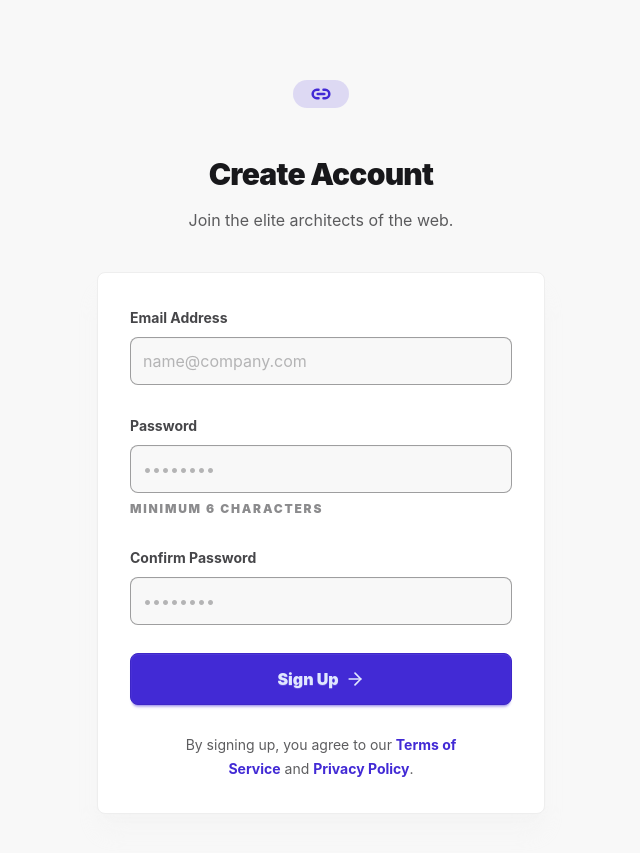
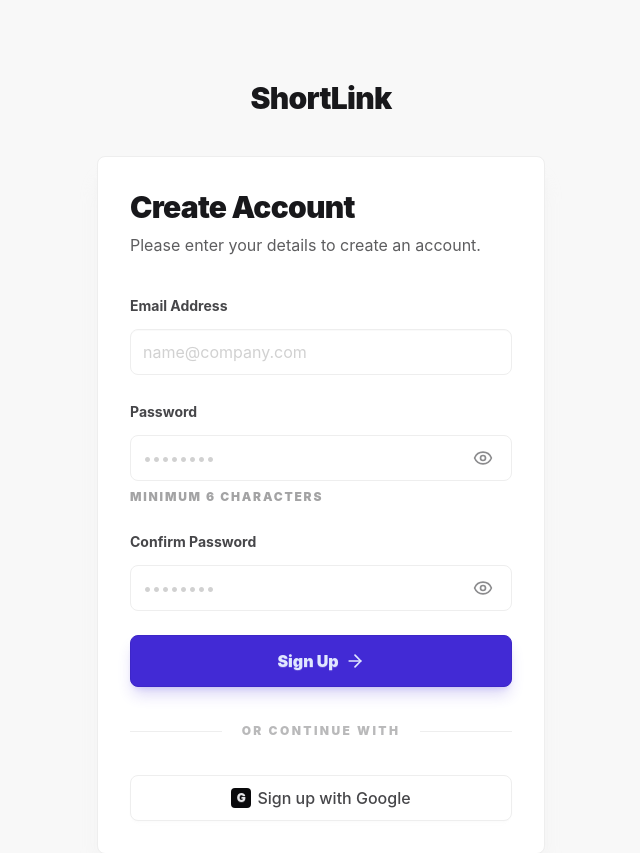
Before and after one commit to rivando-al-rasyid/cliq-frontend, a React (Vite) app: page /auth/register in a window 1280 px wide. Shown: the top 853 px of the page, without its empty margins (319-959 px from the left). Built offline with nearby package versions, Linux system fonts and the light colour scheme.

Commit message:
feat : login and register integration

```diff
--- a/package.json
+++ b/package.json
@@ -10,6 +10,7 @@
     "preview": "vite preview"
   },
   "dependencies": {
+    "@react-oauth/google": "^0.13.5",
     "@tailwindcss/vite": "^4.3.1",
     "daisyui": "^5.5.23",
     "lucide-react": "^1.20.0",
--- a/src/components/header.jsx
+++ b/src/components/header.jsx
@@ -1,36 +1,104 @@
+import { NavLink, useNavigate } from "react-router";
+import { Plus, UserRound } from "lucide-react";
+
 function Header() {
+  const navigate = useNavigate();
+
+  const isAuth = Boolean(localStorage.getItem("accessToken"));
+
+  const handleLogout = () => {
+    localStorage.removeItem("accessToken");
+    navigate("/login");
+  };
+
   return (
-    <header className="sticky top-0 z-50 border-b border-base-300 bg-base-100/90 backdrop-blur">
+    <header className="sticky top-0 z-50 border-b border-base-300 bg-base-100">
       <nav className="navbar mx-auto max-w-7xl px-5">
         <div className="navbar-start">
-          <a className="text-xl font-black tracking-tight">
-            Short<span className="text-primary">Link</span>
-          </a>
+          <NavLink to="/" className="text-xl font-black tracking-tight">
+            ShortLink
+          </NavLink>
         </div>
 
+        {isAuth && (
           <div className="navbar-center hidden lg:flex">
-          <ul className="menu menu-horizontal gap-2 px-1 text-sm">
+            <ul className="menu menu-horizontal gap-4 px-1 text-sm font-medium">
               <li>
-              <a className="rounded-none border-b-2 border-primary text-primary">
+                <NavLink
+                  to="/"
+                  className={({ isActive }) =>
+                    isActive
+                      ? "rounded-none border-b-2 border-primary text-primary"
+                      : "text-base-content/60 hover:text-primary"
+                  }
+                >
                   Dashboard
-              </a>
+                </NavLink>
               </li>
+
               <li>
-              <a className="text-base-content/50 hover:text-primary">
+                <NavLink
+                  to="/analytics"
+                  className={({ isActive }) =>
+                    isActive
+                      ? "rounded-none border-b-2 border-primary text-primary"
+                      : "text-base-content/60 hover:text-primary"
+                  }
+                >
                   Analytics
-              </a>
+                </NavLink>
               </li>
+
               <li>
-              <a className="text-base-content/50 hover:text-primary">Links</a>
+                <NavLink
+                  to="/links"
+                  className={({ isActive }) =>
+                    isActive
+                      ? "rounded-none border-b-2 border-primary text-primary"
+                      : "text-base-content/60 hover:text-primary"
+                  }
+                >
+                  Links
+                </NavLink>
               </li>
             </ul>
           </div>
+        )}
 
-        <div className="navbar-end gap-3">
-          <button className="btn btn-ghost btn-sm hidden sm:inline-flex">
+        <div className="navbar-end gap-4">
+          {isAuth ? (
+            <>
+              <button className="btn btn-primary btn-sm hidden gap-2 shadow-md sm:inline-flex">
+                <Plus className="h-4 w-4" />
+                Create New Link
+              </button>
+
+              <div className="flex h-9 w-9 items-center justify-center rounded-full bg-primary/10 text-primary">
+                <UserRound className="h-5 w-5" />
+              </div>
+
+              <button
+                type="button"
+                onClick={handleLogout}
+                className="btn btn-ghost btn-sm text-base-content/60"
+              >
+                Logout
+              </button>
+            </>
+          ) : (
+            <>
+              <NavLink
+                to="/auth/login"
+                className="btn btn-ghost btn-sm text-base-content/60"
+              >
                 Login
-          </button>
-          <button className="btn btn-primary btn-sm shadow-md">Logout</button>
+              </NavLink>
+
+              <NavLink to="/auth/register" className="btn btn-primary btn-sm">
+                Register
+              </NavLink>
+            </>
+          )}
         </div>
       </nav>
     </header>
--- a/src/main.jsx
+++ b/src/main.jsx
@@ -12,6 +12,8 @@
 import RegisterPage from "./pages/RegisterPage";
 import LoginPage from "./pages/LoginPage";
 
+import { loginAction, registerAction } from "./utils/auth.action";
+
 const router = createBrowserRouter([
   {
     path: "/",
@@ -24,10 +26,12 @@
       {
         path: "register",
         Component: RegisterPage,
+        action: registerAction,
       },
       {
         path: "login",
         Component: LoginPage,
+        action: loginAction,
       },
     ],
   },
--- a/src/pages/LoginPage.jsx
+++ b/src/pages/LoginPage.jsx
@@ -1,27 +1,14 @@
 import { useState } from "react";
 import { ArrowRight, Eye, EyeOff } from "lucide-react";
-import { Link } from "react-router";
+import { Form, Link, useActionData, useNavigation } from "react-router";
 
 function LoginPage() {
   const [showPassword, setShowPassword] = useState(false);
 
-  const [form, setForm] = useState({
-    email: "",
-    password: "",
-  });
+  const actionData = useActionData();
+  const navigation = useNavigation();
 
-  const handleChange = (e) => {
-    setForm((current) => ({
-      ...current,
-      [e.target.name]: e.target.value,
-    }));
-  };
-
-  const handleSubmit = (e) => {
-    e.preventDefault();
-
-    console.log("Login data:", form);
-  };
+  const isSubmitting = navigation.state === "submitting";
 
   return (
     <section className="w-full max-w-md">
@@ -29,8 +16,8 @@
         ShortLink
       </h1>
 
-      <form
-        onSubmit={handleSubmit}
+      <Form
+        method="post"
         className="mt-10 rounded-lg border border-base-300 bg-base-100 p-8 shadow-xl shadow-base-300/40"
       >
         <div>
@@ -39,6 +26,12 @@
             Please enter your details to sign in.
           </p>
         </div>
+
+        {actionData?.error && (
+          <div className="alert alert-error mt-6 rounded-lg text-sm">
+            {actionData.error}
+          </div>
+        )}
 
         <div className="mt-9 space-y-6">
           <div>
@@ -49,43 +42,40 @@
             <input
               type="email"
               name="email"
-              value={form.email}
-              onChange={handleChange}
               placeholder="name@company.com"
-              className="input input-bordered mt-3 h-[46px] w-full rounded-lg border-base-300 bg-base-100 text-base placeholder:text-base-content/20 focus:border-primary focus:outline-none"
+              className="input input-bordered mt-3 h-11.5 w-full rounded-lg border-base-300 bg-base-100 text-base placeholder:text-base-content/20 focus:border-primary focus:outline-none"
               required
             />
           </div>
 
           <div>
-            <div className="flex items-center justify-between">
-              <label className="text-sm font-bold text-base-content/80">
+            <div className="flex items-center justify-between gap-3">
+              <label className="text-sm font-bold leading-none text-base-content/80">
                 Password
               </label>
 
               <Link
-                to="/forgot-password"
-                className="text-sm font-bold text-primary hover:underline"
+                to="/auth/forgot-password"
+                className="text-sm font-bold leading-none text-primary hover:underline"
               >
                 Forgot password?
               </Link>
             </div>
 
-            <div className="input input-bordered mt-3 flex h-[46px] items-center gap-3 rounded-lg border-base-300 bg-base-100 focus-within:border-primary">
+            <div className="mt-3 flex h-11.5 w-full items-center rounded-lg border border-base-300 bg-base-100 px-3 focus-within:border-primary">
               <input
                 type={showPassword ? "text" : "password"}
                 name="password"
-                value={form.password}
-                onChange={handleChange}
                 placeholder="••••••••"
-                className="grow bg-transparent text-base placeholder:text-base-content/20 focus:outline-none"
+                className="min-w-0 flex-1 bg-transparent text-base placeholder:text-base-content/20 focus:outline-none"
                 required
               />
 
               <button
                 type="button"
                 onClick={() => setShowPassword((current) => !current)}
-                className="text-base-content/50 hover:text-primary"
+                className="flex h-8 w-8 shrink-0 items-center justify-center rounded-md text-base-content/50 hover:text-primary"
+                aria-label={showPassword ? "Hide password" : "Show password"}
               >
                 {showPassword ? (
                   <EyeOff className="h-5 w-5" />
@@ -96,9 +86,13 @@
             </div>
           </div>
 
-          <button className="btn btn-primary h-[52px] w-full rounded-lg text-base font-black shadow-lg shadow-primary/20">
-            Log In
-            <ArrowRight className="h-5 w-5" />
+          <button
+            type="submit"
+            disabled={isSubmitting}
+            className="btn btn-primary h-13 w-full rounded-lg text-base font-black shadow-lg shadow-primary/20"
+          >
+            {isSubmitting ? "Logging in..." : "Log In"}
+            {!isSubmitting && <ArrowRight className="h-5 w-5" />}
           </button>
         </div>
 
@@ -112,18 +106,21 @@
 
         <button
           type="button"
-          className="btn h-[46px] w-full rounded-lg border-base-300 bg-base-100 text-base font-medium text-base-content/80 hover:border-primary hover:bg-base-100"
+          className="btn h-11.5 w-full rounded-lg border-base-300 bg-base-100 text-base font-medium text-base-content/80 hover:border-primary hover:bg-base-100"
         >
           <span className="flex h-5 w-5 items-center justify-center rounded-sm bg-neutral text-xs font-black text-neutral-content">
             G
           </span>
           Sign in with Google
         </button>
-      </form>
+      </Form>
 
       <p className="mt-10 text-center text-sm text-base-content/70">
-        Don&apos;t have an account?{" "}
-        <Link to="/register" className="font-bold text-primary hover:underline">
+        Don't have an account?{" "}
+        <Link
+          to="/auth/register"
+          className="font-bold text-primary hover:underline"
+        >
           Sign up
         </Link>
       </p>
--- a/src/pages/RegisterPage.jsx
+++ b/src/pages/RegisterPage.jsx
@@ -1,58 +1,40 @@
 import { useState } from "react";
-import { ArrowRight, Link2 } from "lucide-react";
-import { Link } from "react-router";
+import { ArrowRight, Eye, EyeOff } from "lucide-react";
+import { Form, Link, useActionData, useNavigation } from "react-router";
 
 function RegisterPage() {
-  const [form, setForm] = useState({
-    email: "",
-    password: "",
-    confirmPassword: "",
-  });
+  const [showPassword, setShowPassword] = useState(false);
+  const [showConfirmPassword, setShowConfirmPassword] = useState(false);
 
-  const handleChange = (e) => {
-    setForm((current) => ({
-      ...current,
-      [e.target.name]: e.target.value,
-    }));
-  };
+  const actionData = useActionData();
+  const navigation = useNavigation();
 
-  const handleSubmit = (e) => {
-    e.preventDefault();
-
-    if (form.password.length < 6) {
-      console.log("Password minimum 6 characters");
-      return;
-    }
-
-    if (form.password !== form.confirmPassword) {
-      console.log("Passwords do not match");
-      return;
-    }
-
-    console.log("Register data:", form);
-  };
+  const isSubmitting = navigation.state === "submitting";
 
   return (
     <section className="w-full max-w-md">
-      <div className="text-center">
-        <div className="mx-auto flex h-7 w-14 items-center justify-center rounded-full bg-primary/15 text-primary">
-          <Link2 className="h-5 w-5" strokeWidth={3} />
-        </div>
-
-        <h1 className="mt-12 text-3xl font-black tracking-tight">
-          Create Account
+      <h1 className="text-center text-3xl font-black tracking-tight">
+        ShortLink
       </h1>
 
-        <p className="mt-4 text-base text-base-content/70">
-          Join the elite architects of the web.
+      <Form
+        method="post"
+        className="mt-10 rounded-lg border border-base-300 bg-base-100 p-8 shadow-xl shadow-base-300/40"
+      >
+        <div>
+          <h2 className="text-3xl font-black tracking-tight">Create Account</h2>
+          <p className="mt-2 text-base text-base-content/70">
+            Please enter your details to create an account.
           </p>
         </div>
 
-      <form
-        onSubmit={handleSubmit}
-        className="mt-10 rounded-lg border border-base-300 bg-base-100 p-8 shadow-xl shadow-base-300/30"
-      >
-        <div className="space-y-7">
+        {actionData?.error && (
+          <div className="alert alert-error mt-6 rounded-lg text-sm">
+            {actionData.error}
+          </div>
+        )}
+
+        <div className="mt-9 space-y-6">
           <div>
             <label className="text-sm font-bold text-base-content/80">
               Email Address
@@ -61,10 +43,8 @@
             <input
               type="email"
               name="email"
-              value={form.email}
-              onChange={handleChange}
               placeholder="name@company.com"
-              className="input input-bordered mt-2 h-12 w-full rounded-lg border-base-content/40 bg-base-200 text-base placeholder:text-base-content/30 focus:border-primary focus:outline-none"
+              className="input input-bordered mt-3 h-11.5 w-full rounded-lg border-base-300 bg-base-100 text-base placeholder:text-base-content/20 focus:border-primary focus:outline-none"
               required
             />
           </div>
@@ -74,17 +54,30 @@
               Password
             </label>
 
+            <div className="mt-3 flex h-11.5 w-full items-center rounded-lg border border-base-300 bg-base-100 px-3 focus-within:border-primary">
               <input
-              type="password"
+                type={showPassword ? "text" : "password"}
                 name="password"
-              value={form.password}
-              onChange={handleChange}
                 placeholder="••••••••"
-              className="input input-bordered mt-2 h-12 w-full rounded-lg border-base-content/40 bg-base-200 text-base placeholder:text-base-content/30 focus:border-primary focus:outline-none"
+                className="min-w-0 flex-1 bg-transparent text-base placeholder:text-base-content/20 focus:outline-none"
                 required
               />
 
-            <p className="mt-2 text-xs font-black uppercase tracking-[0.15em] text-base-content/50">
+              <button
+                type="button"
+                onClick={() => setShowPassword((current) => !current)}
+                className="flex h-8 w-8 shrink-0 items-center justify-center rounded-md text-base-content/50 hover:text-primary"
+                aria-label={showPassword ? "Hide password" : "Show password"}
+              >
+                {showPassword ? (
+                  <EyeOff className="h-5 w-5" />
+                ) : (
+                  <Eye className="h-5 w-5" />
+                )}
+              </button>
+            </div>
+
+            <p className="mt-2 text-xs font-black uppercase tracking-[0.15em] text-base-content/40">
               Minimum 6 characters
             </p>
           </div>
@@ -94,39 +87,69 @@
               Confirm Password
             </label>
 
+            <div className="mt-3 flex h-11.5 w-full items-center rounded-lg border border-base-300 bg-base-100 px-3 focus-within:border-primary">
               <input
-              type="password"
+                type={showConfirmPassword ? "text" : "password"}
                 name="confirmPassword"
-              value={form.confirmPassword}
-              onChange={handleChange}
                 placeholder="••••••••"
-              className="input input-bordered mt-2 h-12 w-full rounded-lg border-base-content/40 bg-base-200 text-base placeholder:text-base-content/30 focus:border-primary focus:outline-none"
+                className="min-w-0 flex-1 bg-transparent text-base placeholder:text-base-content/20 focus:outline-none"
                 required
               />
+
+              <button
+                type="button"
+                onClick={() => setShowConfirmPassword((current) => !current)}
+                className="flex h-8 w-8 shrink-0 items-center justify-center rounded-md text-base-content/50 hover:text-primary"
+                aria-label={
+                  showConfirmPassword
+                    ? "Hide confirm password"
+                    : "Show confirm password"
+                }
+              >
+                {showConfirmPassword ? (
+                  <EyeOff className="h-5 w-5" />
+                ) : (
+                  <Eye className="h-5 w-5" />
+                )}
+              </button>
+            </div>
           </div>
 
-          <button className="btn btn-primary h-13 w-full rounded-lg text-base font-black">
-            Sign Up
-            <ArrowRight className="h-5 w-5" />
+          <button
+            type="submit"
+            disabled={isSubmitting}
+            className="btn btn-primary h-13 w-full rounded-lg text-base font-black shadow-lg shadow-primary/20"
+          >
+            {isSubmitting ? "Creating account..." : "Sign Up"}
+            {!isSubmitting && <ArrowRight className="h-5 w-5" />}
           </button>
         </div>
 
-        <p className="mx-auto mt-7 max-w-xs text-center text-sm leading-6 text-base-content/70">
-          By signing up, you agree to our{" "}
-          <a className="font-bold text-primary hover:underline">
-            Terms of Service
-          </a>{" "}
-          and{" "}
-          <a className="font-bold text-primary hover:underline">
-            Privacy Policy
-          </a>
-          .
+        <div className="my-9 flex items-center gap-5">
+          <div className="h-px flex-1 bg-base-300" />
+          <p className="text-xs font-black uppercase tracking-[0.2em] text-base-content/30">
+            Or continue with
           </p>
-      </form>
+          <div className="h-px flex-1 bg-base-300" />
+        </div>
+
+        <button
+          type="button"
+          className="btn h-11.5 w-full rounded-lg border-base-300 bg-base-100 text-base font-medium text-base-content/80 hover:border-primary hover:bg-base-100"
+        >
+          <span className="flex h-5 w-5 items-center justify-center rounded-sm bg-neutral text-xs font-black text-neutral-content">
+            G
+          </span>
+          Sign up with Google
+        </button>
+      </Form>
 
       <p className="mt-10 text-center text-sm text-base-content/70">
         Already have an account?{" "}
-        <Link to="/login" className="font-bold text-primary hover:underline">
+        <Link
+          to="/auth/login"
+          className="font-bold text-primary hover:underline"
+        >
           Log in
         </Link>
       </p>
```
Also changed, not shown: src/utils/auth.action.js (added, +74 -0 lines), 1 other file (tests, documents, lock files or other folders). Lines whose indentation alone changed are shown as unchanged.
